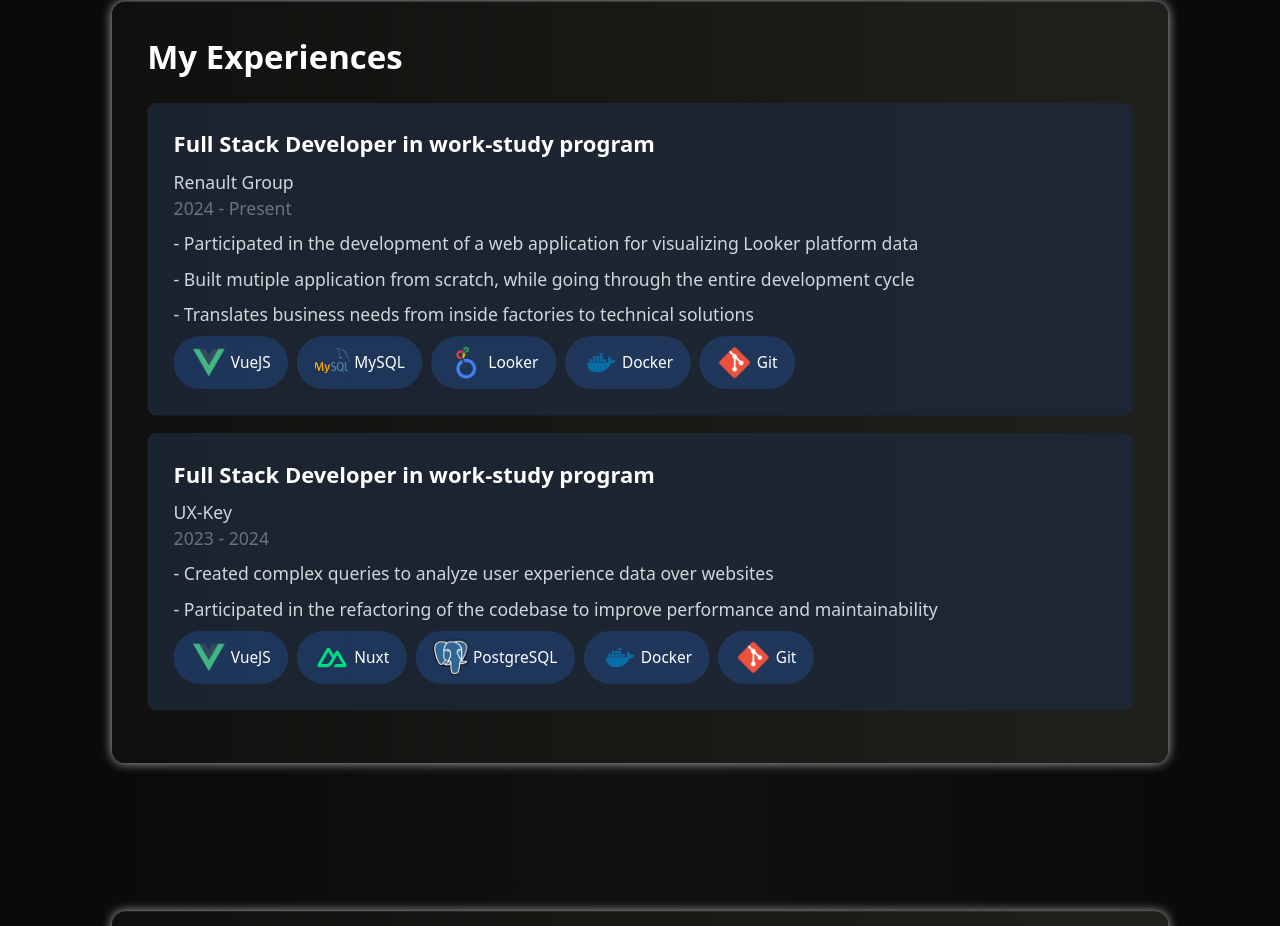
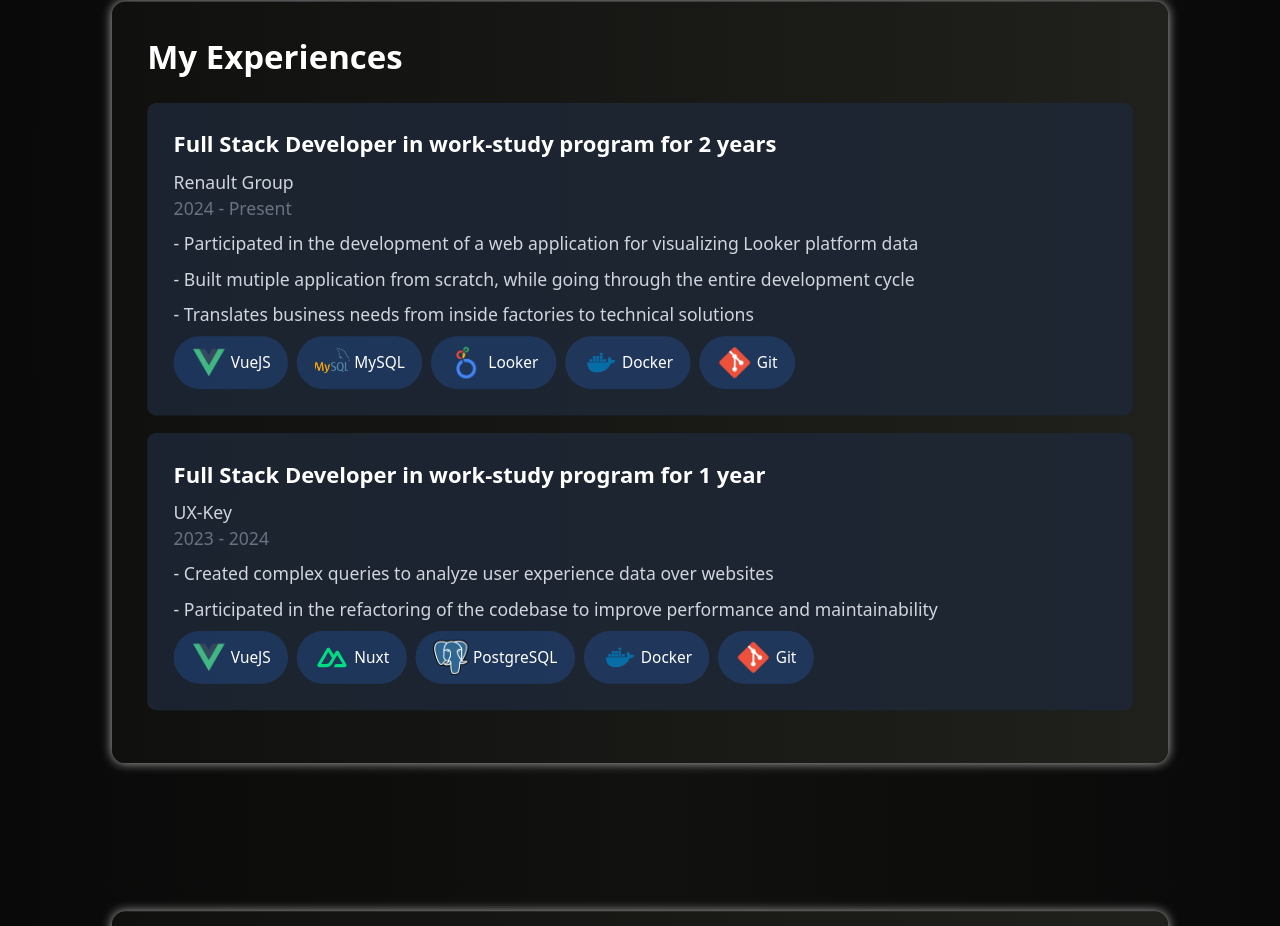
Before and after one commit to Mirecos/Portfolio, a React (Vite) app: page / in a window 1280 px wide. Shown: the part 1654-2580 px from the top of the page. Built offline with nearby package versions, Linux system fonts and the light colour scheme.

Commit message:
update experiences infos

```diff
--- a/src/App.tsx
+++ b/src/App.tsx
@@ -218,7 +218,7 @@
                     <p className="text-gray-300">{experience.company}</p>
                     <p className="text-gray-500">{experience.date}</p>
                     {
-                      experience.tasks.map((task, index) => (
+                      experience.tasks.map((task) => (
                         <p className="text-gray-300 mt-2">{task}</p>
                       ))
                     }
--- a/src/data/Experiences.ts
+++ b/src/data/Experiences.ts
@@ -8,7 +8,7 @@
 
 export const Experiences = [
     {
-        title: "Full Stack Developer in work-study program",
+        title: "Full Stack Developer in work-study program for 2 years",
         company: "Renault Group",
         date: "2024 - Present",
         description: "Developing and maintaining intern web applications using VueJS.",
@@ -26,7 +26,7 @@
         ],
     },
     {
-        title: "Full Stack Developer in work-study program",
+        title: "Full Stack Developer in work-study program for 1 year",
         company: "UX-Key",
         date: "2023 - 2024",
         description: "Assisted in the development of software solutions and participated codebase refactoring.",
```
